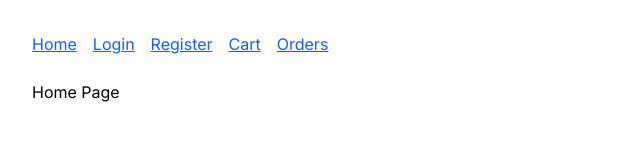
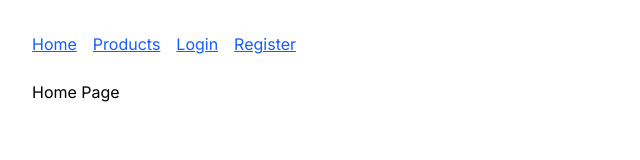
Before and after one commit to vedantgonbare/ecommerce-platform, a React (Vite) app in the folder frontend/: page / in a window 1280 px wide. Shown: the top 160 px of the page, without its empty margins (0-640 px from the left). Built offline with nearby package versions, Linux system fonts and the light colour scheme; no server answers.

Commit message:
feat: restructure nav links by auth state, add Products link

```diff
--- a/frontend/src/App.jsx
+++ b/frontend/src/App.jsx
@@ -18,12 +18,15 @@ function App() {
     const { user, isLoading, logout } = useAuth()
   return (
     <div className="p-8">
-      <nav className="flex gap-4 mb-6 items-center">
+<nav className="flex gap-4 mb-6 items-center">
   <Link to="/" className="text-blue-600 underline">Home</Link>
+  <Link to="/products" className="text-blue-600 underline">Products</Link>
   {isLoading ? (
     <span className="text-gray-400">Checking session...</span>
   ) : user ? (
     <>
+      <Link to="/cart" className="text-blue-600 underline">Cart</Link>
+      <Link to="/orders" className="text-blue-600 underline">Orders</Link>
       <span>Logged in as {user.email}</span>
       <button onClick={logout} className="text-blue-600 underline">Logout</button>
     </>
@@ -31,8 +34,6 @@ function App() {
     <>
       <Link to="/login" className="text-blue-600 underline">Login</Link>
       <Link to="/register" className="text-blue-600 underline">Register</Link>
-      <Link to="/cart" className="text-blue-600 underline">Cart</Link>
-      <Link to="/orders" className="text-blue-600 underline">Orders</Link>
     </>
   )}
 </nav>
```
